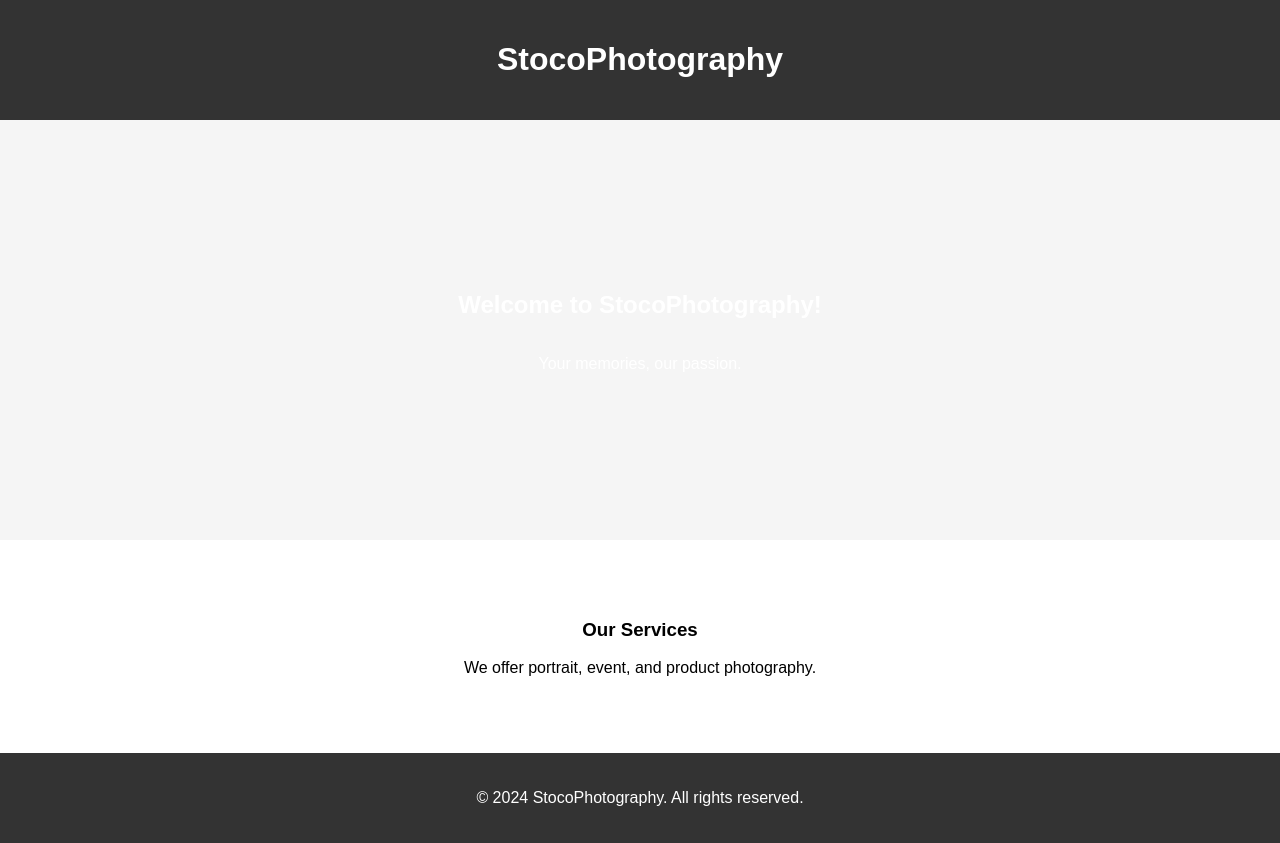
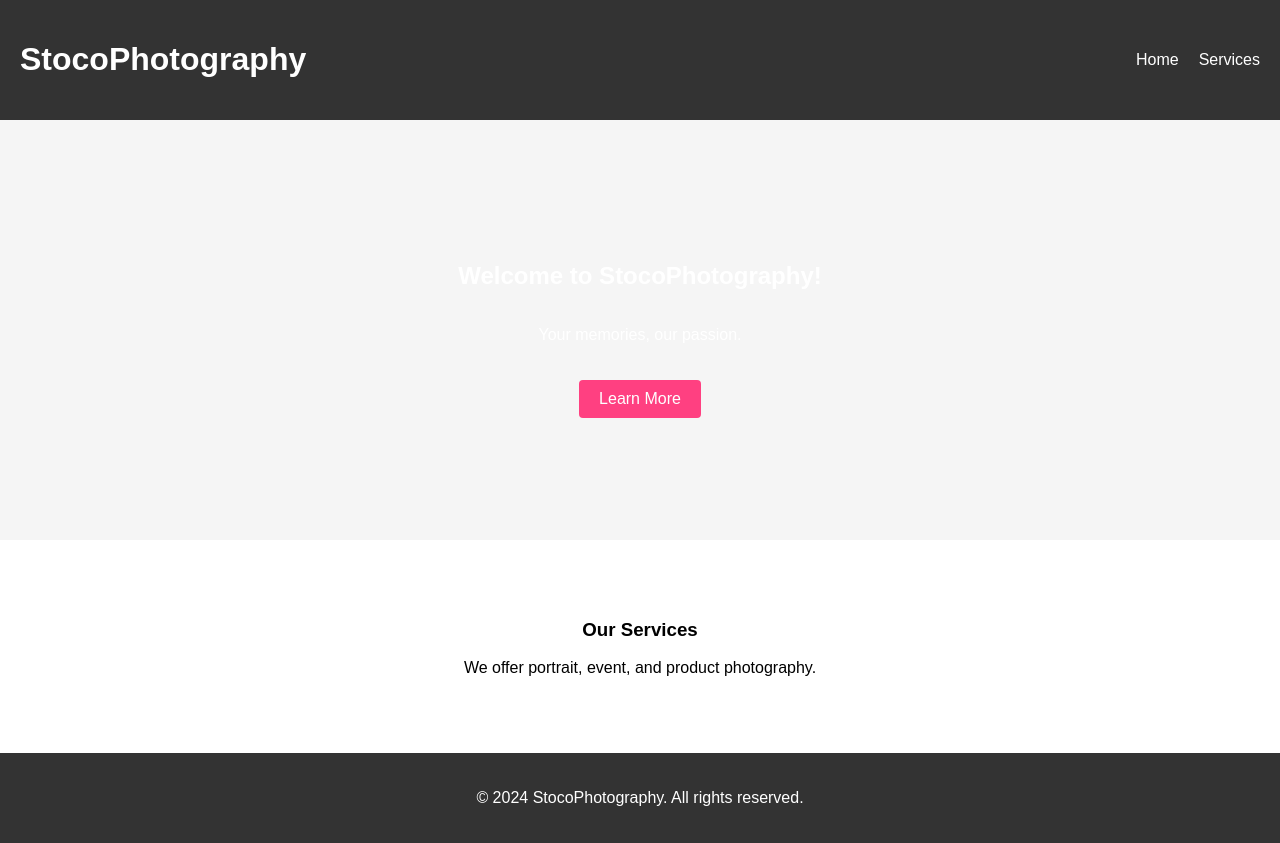
Before and after one commit to IagoSantarelli/stocophotography-landing-page, a plain HTML site: page index.html in a window 1280 px wide. Drawn offline with Linux system fonts and the light colour scheme.

Commit message:
Add hero section and navbar

```diff
--- a/index.html
+++ b/index.html
@@ -9,14 +9,21 @@
 <body>
   <header>
     <h1>StocoPhotography</h1>
+    <nav>
+      <ul class="nav-links">
+        <li><a href="#hero">Home</a></li>
+        <li><a href="#features">Services</a></li>
+      </ul>
+    </nav>
   </header>
 
-  <section class="hero">
+  <section id="hero" class="hero">
     <h2 id="hero-heading">Capturing Moments</h2>
     <p>Your memories, our passion.</p>
+    <a href="#features" class="cta-button">Learn More</a>
   </section>
 
-  <section class="features">
+  <section id="features" class="features">
     <h3>Our Services</h3>
     <p>We offer portrait, event, and product photography.</p>
   </section>
--- a/style.css
+++ b/style.css
@@ -9,7 +9,22 @@ header {
   background-color: #333;
   color: #fff;
   padding: 20px;
-  text-align: center;
+  display: flex;
+  justify-content: space-between;
+  align-items: center;
+}
+
+nav ul.nav-links {
+  list-style: none;
+  margin: 0;
+  padding: 0;
+  display: flex;
+  gap: 20px;
+}
+
+nav ul.nav-links a {
+  color: #fff;
+  text-decoration: none;
 }
 
 section {
@@ -28,6 +43,15 @@ section {
   align-items: center;
 }
 
+.cta-button {
+  background-color: #ff4081;
+  color: #fff;
+  padding: 10px 20px;
+  text-decoration: none;
+  border-radius: 4px;
+  margin-top: 20px;
+}
+
 .features {
   background-color: #fff;
 }
```
Also changed, not shown: 1 other file.
